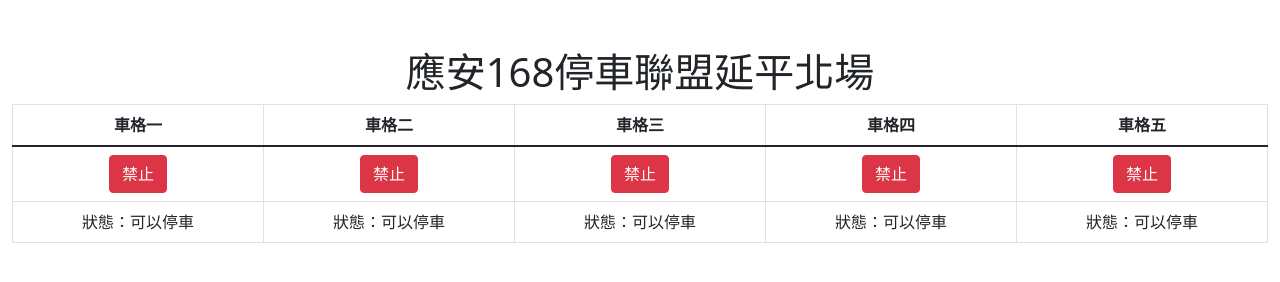
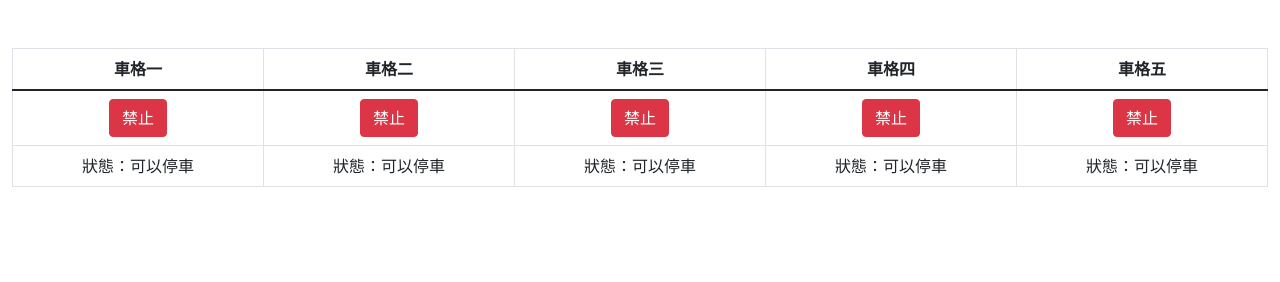
Before and after one commit to mitwitCTC/parkingLock, a plain HTML site: page index.html in a window 1280 px wide. Drawn offline with nearby package versions, Linux system fonts and the light colour scheme.

Commit message:
Revert "修改標題"
This reverts commit 795aa7419dbfab7c93472b4d944bfc114c6bcbb8.

```diff
--- a/index.html
+++ b/index.html
@@ -5,14 +5,13 @@
     <meta charset="UTF-8">
     <meta http-equiv="X-UA-Compatible" content="IE=edge">
     <meta name="viewport" content="width=device-width, initial-scale=1.0">
-    <title>應安168停車聯盟延平北場 - 地鎖控制</title>
+    <title>地鎖控制</title>
     <link href="https://cdn.jsdelivr.net/npm/bootstrap@5.1.1/dist/css/bootstrap.min.css" rel="stylesheet"
         integrity="sha384-F3w7mX95PdgyTmZZMECAngseQB83DfGTowi0iMjiWaeVhAn4FJkqJByhZMI3AhiU" crossorigin="anonymous">
 </head>
 
 <body>
     <div class="container-fluid mt-5">
-        <h1 class="text-center">應安168停車聯盟延平北場</h1>
         <table class="table table-bordered">
             <thead>
                 <tr class="text-center" id="spaces">
```
